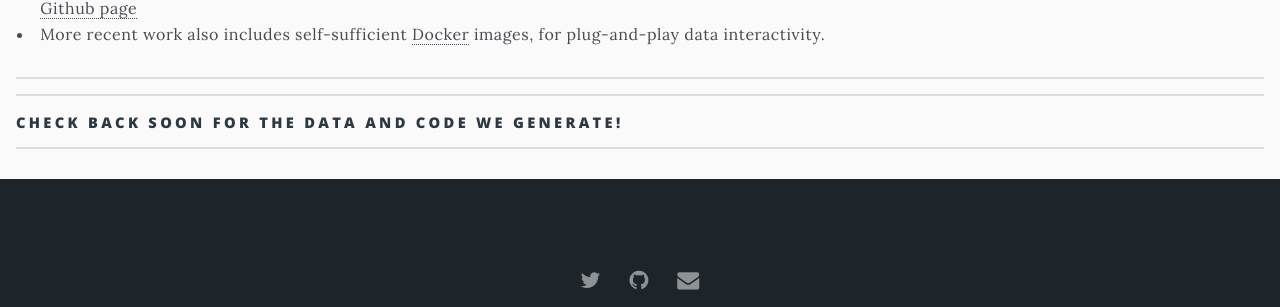
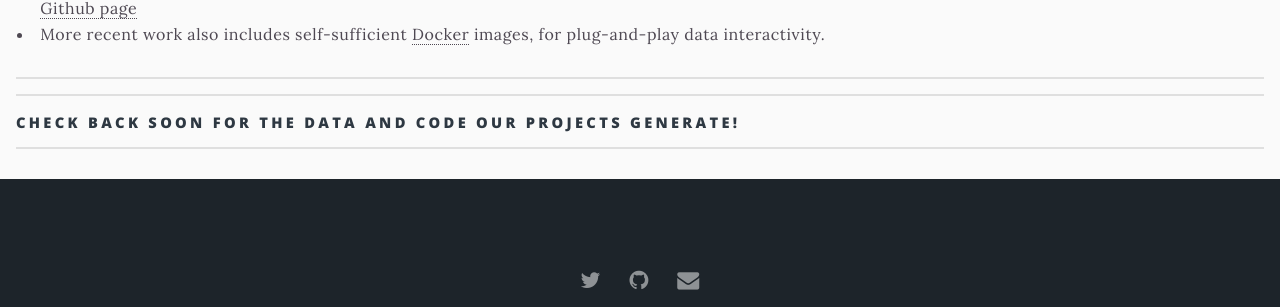
Before and after one commit to denmanlab/denmanlab.github.io, a Jekyll site: the page built from _pages/sharing.html, in a window 1280 px wide and 943 px high. Shown: the part 501-808 px from the top of the window. Built offline with Jekyll 4.4.1, drawn with Linux system fonts in a browser that asks for light colours.

Commit message:
Update sharing.html

```diff
--- a/_pages/sharing.html
+++ b/_pages/sharing.html
@@ -17,5 +17,5 @@ The lab practices open science, and as such data and analysis codebases are made
 <hr style="margin:1em 0 1em 0;" />
 
 <hr style="margin:0 0 1em 0;" />
-<h4>Check back soon for the data and code we generate!</h4>
+<h4>Check back soon for the data and code our projects generate!</h4>
 <hr style="margin:1em 0 1em 0;" />
```
